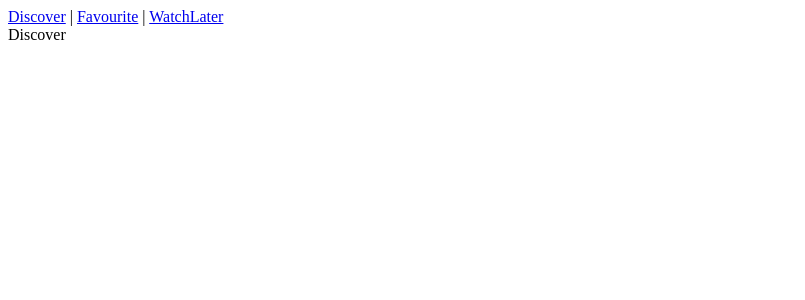
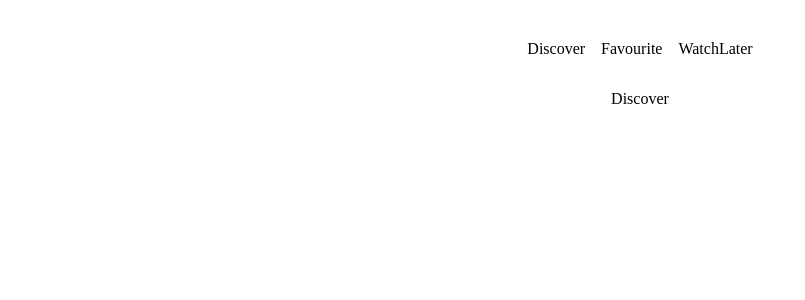
Before and after one commit to SukhachevN/films-vue, a Vue app: page / in a window 1280 px wide. Shown: the top 300 px of the page, without its empty margins (0-805 px from the left). Built offline with nearby package versions, Linux system fonts and the light colour scheme.

Commit message:
created header

```diff
--- a/src/App.vue
+++ b/src/App.vue
@@ -1,10 +1,22 @@
+<script setup>
+import Header from './components/HeaderComponent.vue';
+</script>
+
 <template>
-    <nav>
-        <router-link to="/discover">Discover</router-link> |
-        <router-link to="/favourite">Favourite</router-link> |
-        <router-link to="/watchLater">WatchLater</router-link>
-    </nav>
-    <router-view />
+    <div class="container">
+        <Header />
+        <main><router-view /></main>
+    </div>
 </template>
 
-<style lang="scss"></style>
+<style lang="scss">
+$maxWidth: 1440px;
+.container {
+    display: flex;
+    align-items: center;
+    justify-content: center;
+    max-width: $maxWidth;
+    margin: auto;
+    flex-direction: column;
+}
+</style>
--- /dev/null
+++ b/src/components/HeaderComponent.vue
@@ -0,0 +1,27 @@
+<template>
+    <header class="header">
+        <nav class="header__nav">
+            <router-link to="/discover">Discover</router-link>
+            <router-link to="/favourite">Favourite</router-link>
+            <router-link to="/watchLater">WatchLater</router-link>
+        </nav>
+    </header>
+</template>
+
+<style lang="scss">
+@import '../constants.scss';
+.header {
+    &__nav {
+        display: flex;
+        gap: 1rem;
+        a {
+            text-decoration: none;
+            color: $black;
+        }
+        .router-link-active {
+            color: $blue;
+        }
+    }
+    padding: 2rem 0;
+}
+</style>
--- /dev/null
+++ b/src/constants.scss
@@ -0,0 +1,2 @@
+$black: black;
+$blue: #3f51b5;
--- a/src/views/DiscoverView.vue
+++ b/src/views/DiscoverView.vue
@@ -1,3 +1,3 @@
 <template>
-  <main>Discover</main>
+    <div>Discover</div>
 </template>
--- a/src/views/FavouriteView.vue
+++ b/src/views/FavouriteView.vue
@@ -1,3 +1,3 @@
 <template>
-  <main>Favourite</main>
+    <div>Favourite</div>
 </template>
--- a/src/views/NotFoundView.vue
+++ b/src/views/NotFoundView.vue
@@ -1,3 +1,3 @@
 <template>
-    <main>Not found</main>
+    <div>Not found</div>
 </template>
--- a/src/views/WatchLaterView.vue
+++ b/src/views/WatchLaterView.vue
@@ -1,3 +1,3 @@
 <template>
-  <main>WatchLater</main>
+    <div>WatchLater</div>
 </template>
```
Also changed, not shown: .eslintrc.js.
